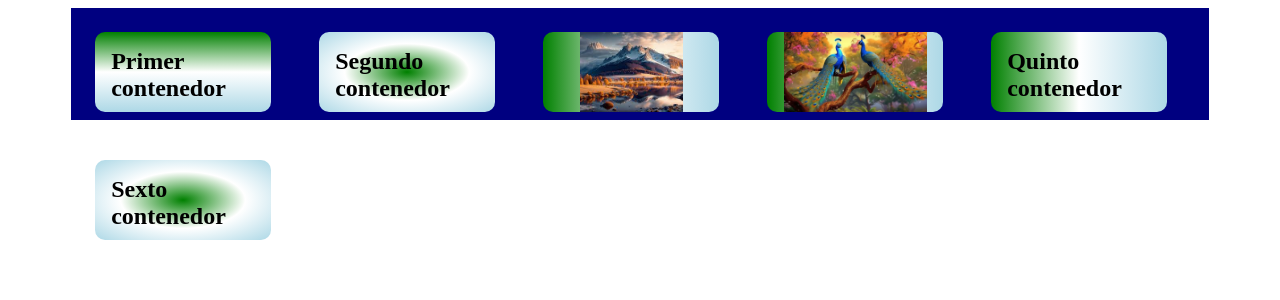
After one commit to juanIgnacioMB/LaboratorioIII, a PHP site: the page made by CSS/Css parte 1/ejercicio03_divsEnFila/indext.html in a window 1280 px wide. The commit adds this page. Shown: the top 300 px of the page. Run offline with PHP 8.4, Linux system fonts and the light colour scheme.

Commit message:
ejercicio css 2

```diff
--- a/CSS/Css parte 1/ejercicio02_divsEnPila/style.css
+++ b/CSS/Css parte 1/ejercicio02_divsEnPila/style.css
@@ -14,6 +14,7 @@ div{
     width: 40%;
     height: 15em;
     border-radius: 10px;
+
 
 }
 
--- /dev/null
+++ b/CSS/Css parte 1/ejercicio03_divsEnFila/indext.html
@@ -0,0 +1,46 @@
+<!DOCTYPE html>
+<html>
+
+<head>
+    <meta http-equiv="Content-Type" charset="utf-8">
+    <title>Ejercicio 3 Divs en fila</title>
+    <link rel="stylesheet" href="style.css">
+
+</head>
+
+<body>
+
+    <section>
+
+
+
+        <div id="primer-cont">
+            <h1>Primer contenedor</h1>
+        </div>
+
+        <div id="segundo-cont">
+            <h1>Segundo contenedor</h1>
+        </div>
+
+        <div id="tercer-cont">
+
+        </div>
+
+        <div id="cuarto-cont">
+
+        </div>
+
+        <div id="quinto-cont">
+            <h1>Quinto contenedor</h1>
+        </div>
+
+        <div id="sexto-cont">
+            <h1>Sexto contenedor</h1>
+        </div>
+
+    </section>
+
+</body>
+
+
+</html>
--- /dev/null
+++ b/CSS/Css parte 1/ejercicio03_divsEnFila/style.css
@@ -0,0 +1,54 @@
+
+ section{
+    width: 90%;
+    height: 7em;
+    background-color: navy;
+    margin: auto;
+
+}
+
+h1{
+    padding: 1rem;
+    margin: auto;
+}
+
+div{
+    background: linear-gradient(90deg, green,white, lightblue);
+    float: left;
+    margin: 1.5rem ;
+    width: 11em;
+    height: 5em;
+    border-radius: 10px;
+    box-sizing: border-box;
+}
+
+#primer-cont{
+    background: linear-gradient(180deg, green,white, lightblue);
+}
+
+#segundo-cont{
+    background: radial-gradient(green, white, lightblue)
+}
+
+#tercer-cont{
+    background-image: url(imagen1.jpg), linear-gradient(90deg, green,white, lightblue);
+    background-repeat: no-repeat;
+    background-position: center center;
+    background-size:contain;
+}
+
+#cuarto-cont{
+    background-image: url(imagen2.jpg), linear-gradient(90deg, green,white, lightblue);
+    background-repeat: no-repeat;
+    background-position: center center;
+    background-size: contain;
+}
+
+#quinto-cont{
+    background: linear-gradient(90deg, green,white, lightblue);
+}
+
+
+#sexto-cont{
+    background: radial-gradient(green, white, lightblue)
+}
--- a/CSS/Css parte 1/index.html
+++ b/CSS/Css parte 1/index.html
@@ -13,7 +13,7 @@
 
             <li><a href="ejercicio02_divsEnPila/index.html">Divs en pila</a></li>
 
-            <li><a href="ejercicio03_divsEnFila/index.html">centrado y padding</a></li>
+            <li><a href="ejercicio03_divsEnFila/indext.html">Divs en fila</a></li>
 
             <li><a href="ejercicio04_divsInternosEnColumnas/index.html">centrado y padding</a></li>
 
```
Also changed, not shown: CSS/Css parte 1/ejercicio03_divsEnFila/imagen1.jpg (added), CSS/Css parte 1/ejercicio03_divsEnFila/imagen2.jpg (added).
